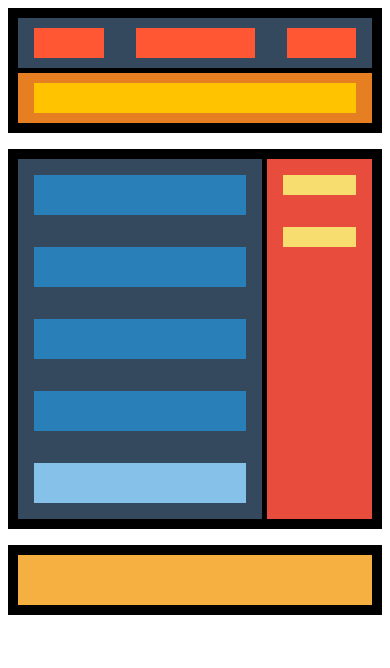
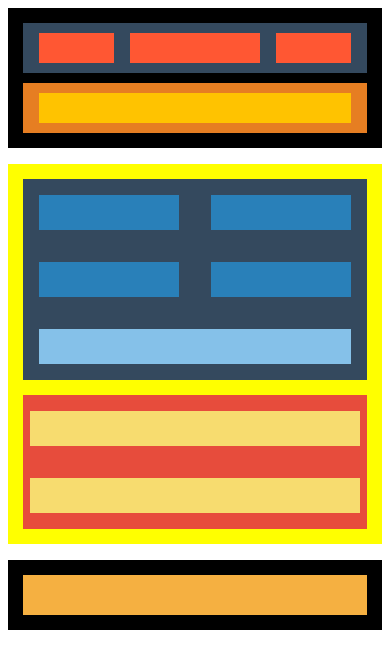
Before and after one commit to Lahali/Sprint-1, a plain HTML site: page index.html in a window 390 px wide. Drawn offline with Linux system fonts and the light colour scheme.

Commit message:
Ejercicio 2 del Sprint1. Añadida versión para tablet

```diff
--- a/content.css
+++ b/content.css
@@ -25,7 +25,7 @@
   width: 50%;
   background-color: #ff5733;
   padding: 10px;
-  margin: 1rem;
+  margin: 0, 5rem;
 }
 
 .header__title {
@@ -99,3 +99,48 @@
   margin-top: 1rem;
   background-color: #f5b041;
 }
+
+@media screen and (max-width: 768px) {
+  header {
+    border: 15px solid black;
+  }
+
+  .header__title {
+    border-top: 10px solid black;
+  }
+
+  main {
+    border: 15px solid yellow;
+    flex-direction: column;
+  }
+
+  .first__container {
+    width: 100%;
+  }
+
+  .first__container--item {
+    height: 15px;
+  }
+
+  .first__container--item1 {
+    height: 15px;
+  }
+
+  .second__container {
+    width: 100%;
+    border-top: 15px solid yellow;
+    border-left: 0;
+    align-items: center;
+  }
+
+  .second__container--item {
+    height: 15px;
+    width: 90%;
+    flex-grow: 1;
+  }
+
+  footer {
+    border: 15px solid black;
+    height: 40px;
+  }
+}
```
